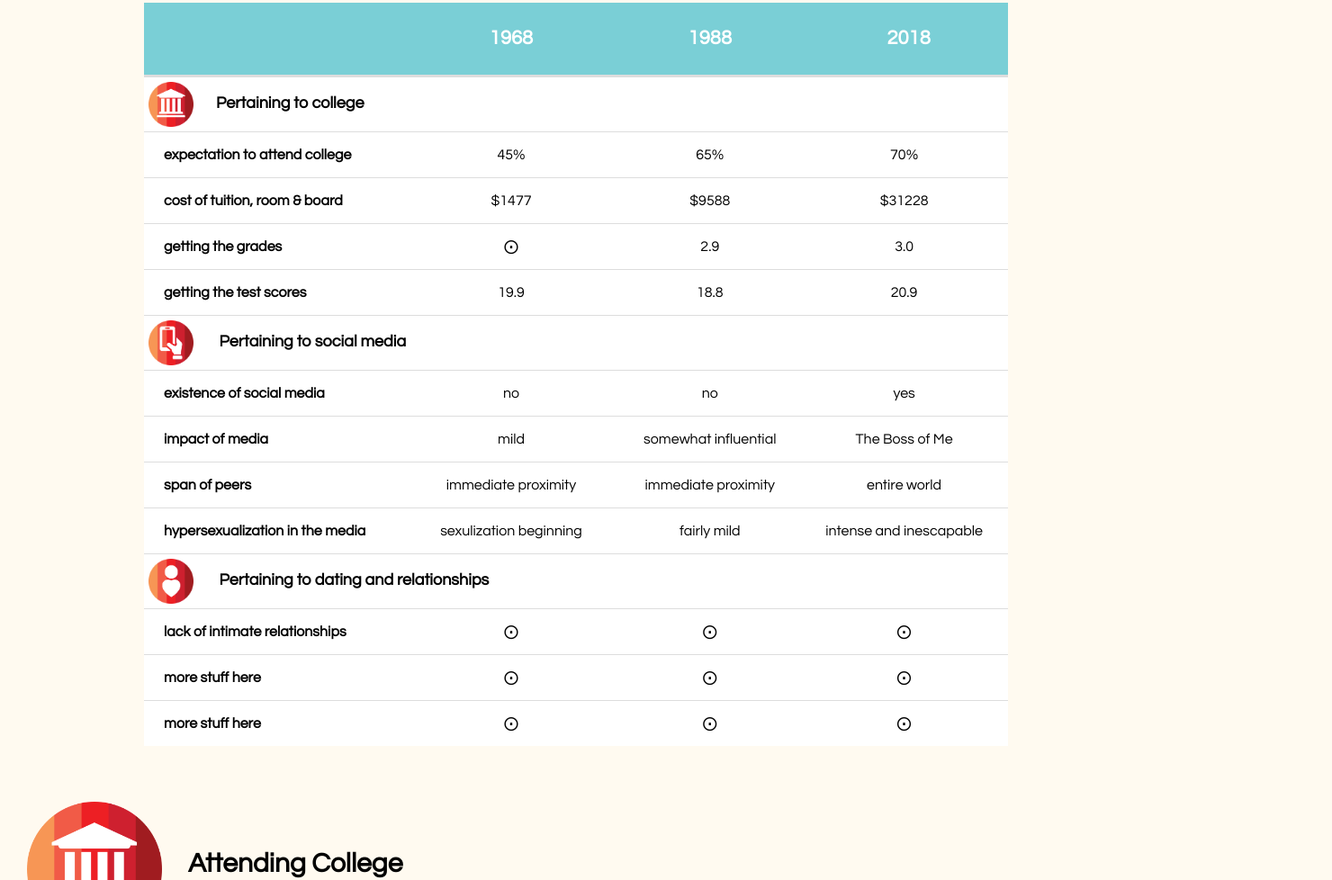
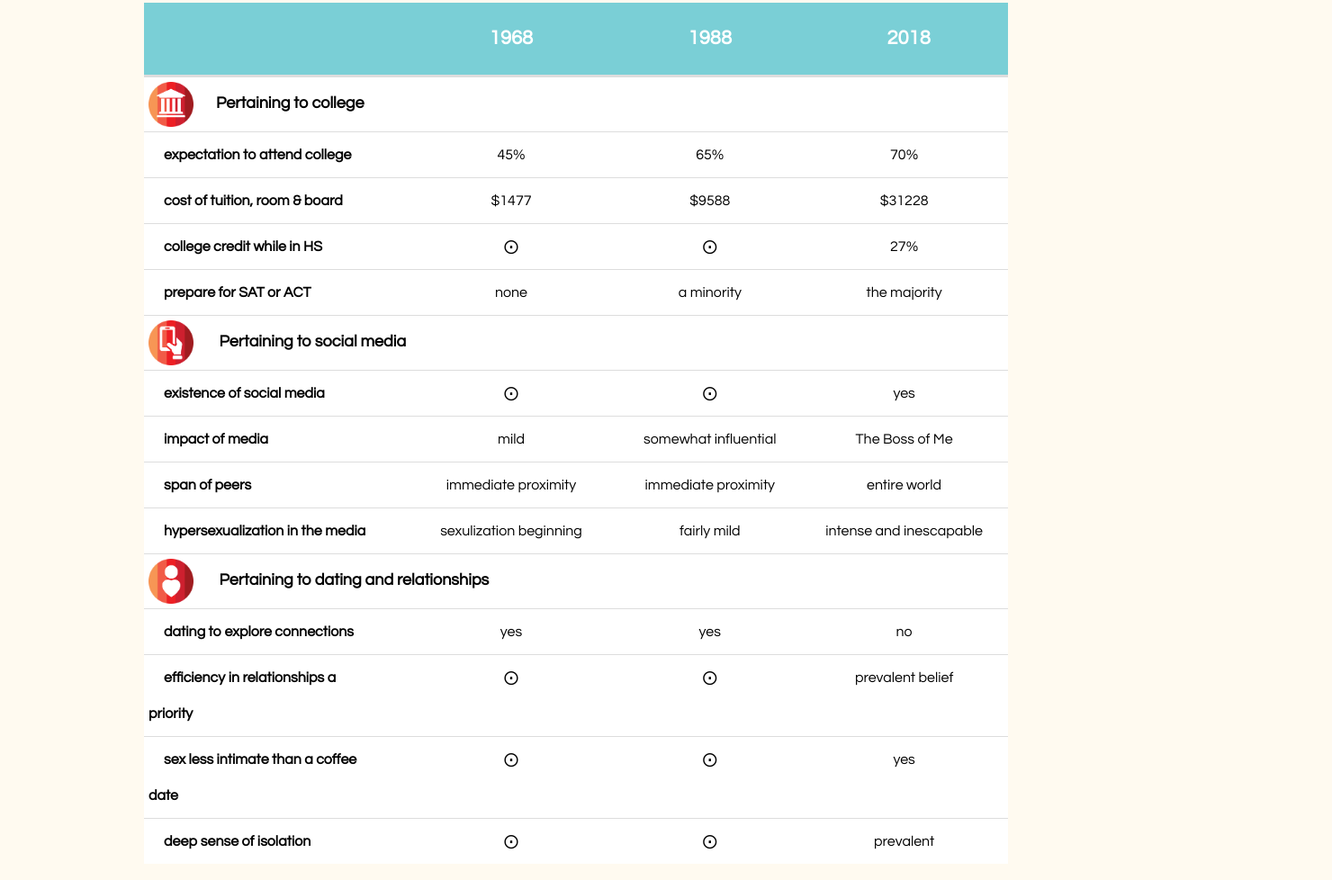
Before and after one commit to jmartin1000/html-me-something, a plain HTML site: page index.html in a window 1280 px wide. Shown: the part 1322-2300 px from the top of the page at 90% size, 1480 px wide, since content can reach past the window. Drawn offline with Linux system fonts and the light colour scheme.

Commit message:
added video

```diff
--- a/index.html
+++ b/index.html
@@ -68,18 +68,18 @@
                     <td>$31228</td>
                 </tr>
                 <tr>
-                    <td>&nbsp&nbsp&nbsp&nbsp&nbspgetting the grades</td>
+                    <td>&nbsp&nbsp&nbsp&nbsp&nbspcollege credit while in HS</td>
                     <td></td>
                     <td>&#x02A00</td>
-                    <td>2.9</td>
-                    <td>3.0</td>
+                    <td>&#x02A00</td>
+                    <td>27%</td>
                 </tr>
                 <tr>
-                    <td>&nbsp&nbsp&nbsp&nbsp&nbspgetting the test scores</td>
+                    <td>&nbsp&nbsp&nbsp&nbsp&nbspprepare for SAT or ACT</td>
                     <td></td>
-                    <td>19.9</td>
-                    <td>18.8</td>
-                    <td>20.9</td>
+                    <td>none</td>
+                    <td>a minority</td>
+                    <td>the majority</td>
                 </tr>
                 <tr>
                     <td colspan="4"><a href="#social-media"><img src="./images/social-media.png" height="50" width="50"></a>
@@ -89,8 +89,8 @@
                 <tr>
                     <td>&nbsp&nbsp&nbsp&nbsp&nbspexistence of social media</td>
                     <td></td>
-                    <td>no</td>
-                    <td>no</td>
+                    <td>&#x02A00</td>
+                    <td>&#x02A00</td>
                     <td>yes</td>
                 </tr>
                 <tr>
@@ -120,25 +120,32 @@
                     <td></td>
                 </tr>
                 <tr>
-                    <td>&nbsp&nbsp&nbsp&nbsp&nbsplack of intimate relationships</td>
+                    <td>&nbsp&nbsp&nbsp&nbsp&nbspdating to explore connections</td>
+                    <td></td>
+                    <td>yes</td>
+                    <td>yes</td>
+                    <td>no</td>
+                </tr>
+                <tr>
+                    <td>&nbsp&nbsp&nbsp&nbsp&nbspefficiency in relationships a priority</td>
                     <td></td>
                     <td>&#x02A00</td>
                     <td>&#x02A00</td>
-                    <td>&#x02A00</td>
+                    <td>prevalent belief</td>
                 </tr>
                 <tr>
-                    <td>&nbsp&nbsp&nbsp&nbsp&nbspmore stuff here</td>
+                    <td>&nbsp&nbsp&nbsp&nbsp&nbspsex less intimate than a coffee date</td>
                     <td></td>
                     <td>&#x02A00</td>
                     <td>&#x02A00</td>
-                    <td>&#x02A00</td>
+                    <td>yes</td>
                 </tr>
                 <tr>
-                    <td>&nbsp&nbsp&nbsp&nbsp&nbspmore stuff here</td>
+                    <td>&nbsp&nbsp&nbsp&nbsp&nbspdeep sense of isolation</td>
                     <td></td>
                     <td>&#x02A00</td>
                     <td>&#x02A00</td>
-                    <td>&#x02A00</td>
+                    <td>prevalent</td>
                 </tr>
             </tbody>
         </table>
@@ -370,6 +377,11 @@
                     </div>
                 </div>
             </div>
+            <div class="double-container">
+                <iframe width="560" height="315" src="https://www.youtube.com/embed/Zq8tGfJrkkM" frameborder="0" allow="autoplay; encrypted-media" allowfullscreen></iframe>
+                <div class="spacer"></div>
+                <iframe width="560" height="315" src="https://www.youtube.com/embed/ID9STK-zdIg" frameborder="0" allow="autoplay; encrypted-media" allowfullscreen></iframe>
+            </div>
         </article>
         <br>
         <br>
--- a/styles.css
+++ b/styles.css
@@ -269,6 +269,23 @@ tbody tr:last-child td {
       background-color: #b11a21;
   }
 
+  .double-container {
+      width: 100%;
+      height: auto;
+      padding: 0 100px;
+  }
+
+  iframe {
+      position: relative;
+      display: inline-block;
+  }
+
+  .spacer {
+      position: relative;
+      display: inline-block;
+      width: 200px;
+  }
+
   /* classes for text */
 
   .footer {
```
